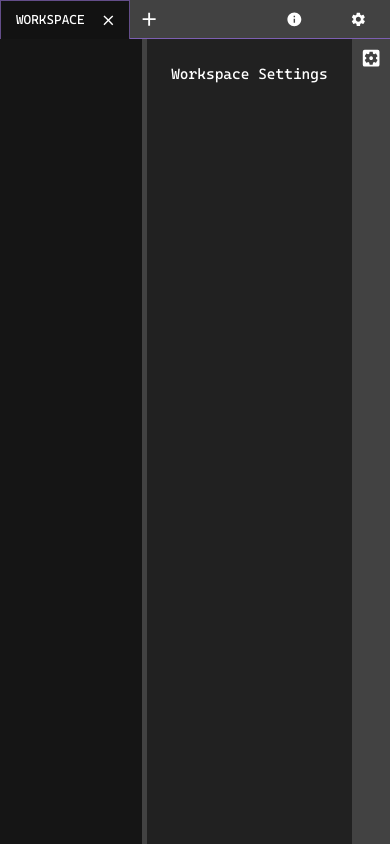
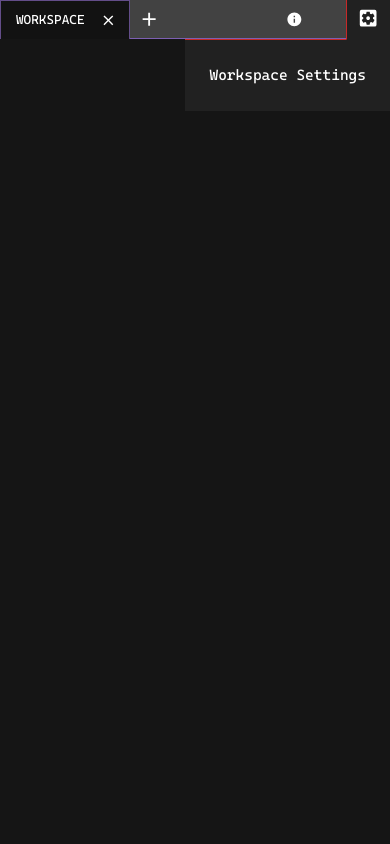
Before and after one commit to uss-stargazer/microchip-gui, a React (Vite) app: page / in a window 390 px wide. Both pictures are taken after a click on the button 19 px from the left and 19 px from the top of the page. Built offline with nearby package versions, Linux system fonts and the light colour scheme.

Commit message:
style(workspace): Style sidebar and make mobile friendly

```diff
--- a/src/tabs/Workspace/components/Sidebar/index.tsx
+++ b/src/tabs/Workspace/components/Sidebar/index.tsx
@@ -1,19 +1,25 @@
 import { Box, IconButton, Typography } from "@mui/material";
-import React, { useState } from "react";
+import { useState } from "react";
 import { MdSettingsApplications } from "react-icons/md";
 
 function WorkspaceSettings() {
   return (
     <Box
       bgcolor="grey.900"
-      sx={{
-        borderLeftWidth: "5px",
-        borderLeftStyle: "solid",
-        borderLeftColor: "grey.800",
+      sx={(theme) => ({
+        borderColor: "secondary.main",
+        borderStyle: "solid",
+        borderWidth: 0,
+        [theme.breakpoints.up("sm")]: {
+          borderLeftWidth: "1px",
+        },
+        [theme.breakpoints.down("sm")]: {
+          borderTopWidth: "1px",
+        },
         display: "flex",
         flexDirection: "column",
         p: "1.5rem",
-      }}
+      })}
     >
       <Typography>Workspace Settings</Typography>
     </Box>
@@ -24,13 +30,43 @@ function Sidebar() {
   const [isOpen, setIsOpen] = useState<boolean>(true);
 
   return (
-    <Box display="flex">
+    <Box
+      sx={{
+        position: "relative",
+        display: "flex",
+        flexDirection: { xs: "column", sm: "row" },
+      }}
+    >
+      <IconButton
+        onClick={() => setIsOpen(!isOpen)}
+        sx={(theme) => ({
+          bgcolor: "grey.900",
+          width: "2.75rem",
+          height: "2.75rem",
+          position: "absolute",
+          zIndex: 10,
+          borderRadius: 0,
+          borderColor: "secondary.main",
+          borderStyle: "solid",
+          borderWidth: "1px",
+          borderTopLeftRadius: "5px",
+          [theme.breakpoints.up("sm")]: {
+            left: `calc(-2.75rem + ${isOpen ? "1" : "0"}px)`, // + 1px so borders overlap
+            bottom: 0,
+            borderBottomWidth: 0,
+            borderRightColor: "grey.900",
+          },
+          [theme.breakpoints.down("sm")]: {
+            top: `calc(-2.75rem + ${isOpen ? "1" : "0"}px)`, // + 1px so borders overlap
+            right: 0,
+            borderRightWidth: 0,
+            borderBottomColor: "grey.900",
+          },
+        })}
+      >
+        <MdSettingsApplications />
+      </IconButton>
       {isOpen && <WorkspaceSettings />}
-      <Box bgcolor="grey.800">
-        <IconButton onClick={() => setIsOpen(!isOpen)}>
-          <MdSettingsApplications />
-        </IconButton>
-      </Box>
     </Box>
   );
 }
```
